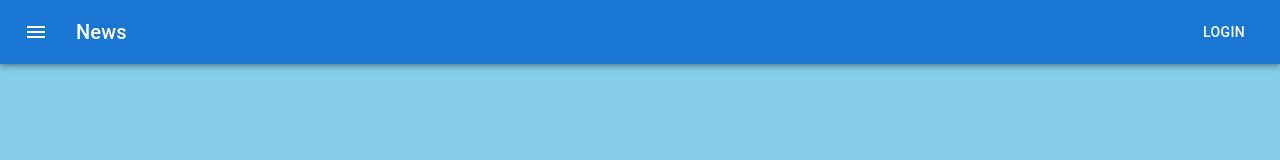
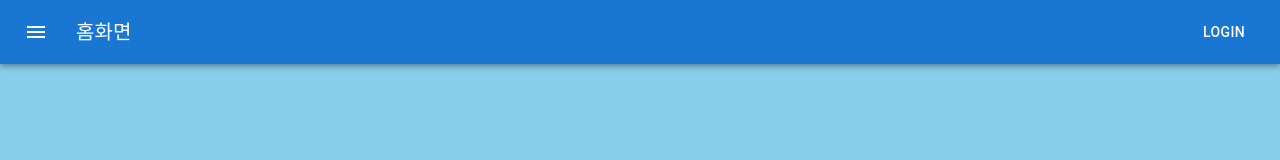
Before and after one commit to Mocatteru/DevPrcPortfolio, a React (Create React App) app: page / in a window 1280 px wide. Shown: the top 160 px of the page. Built offline with nearby package versions, Linux system fonts and the light colour scheme.

Commit message:
ButtonAppbar props 추가

```diff
--- a/package.json
+++ b/package.json
@@ -23,7 +23,8 @@
     "styled-components": "^6.0.8",
     "typescript": "*",
     "web-vitals": "^2.1.4",
-    "yarn": "^1.22.22"
+    "yarn": "^1.22.22",
+    "zustand": "^4.5.4"
   },
   "scripts": {
     "start": "react-scripts start",
--- a/src/compoenents/Appbar.tsx
+++ b/src/compoenents/Appbar.tsx
@@ -9,7 +9,11 @@ import MenuIcon from '@mui/icons-material/Menu';
 import { Sider } from './Sider/Sider';
 import { Drawer } from '@mui/material';
 
-export default function ButtonAppBar() {
+interface appbar {
+  title?: string;
+}
+
+export default function ButtonAppBar(props: appbar) {
   const [isOpenSider, setOpenSider] = useState<boolean>(false);
 
   const toggleDrawer = (open: boolean) => (event: React.KeyboardEvent | React.MouseEvent) => {
@@ -42,7 +46,7 @@ export default function ButtonAppBar() {
             <MenuIcon />
           </IconButton>
           <Typography variant='h6' component='div' sx={{ flexGrow: 1 }}>
-            News
+            {props.title}
           </Typography>
           <Button color='inherit'>Login</Button>
         </Toolbar>
--- a/src/pages/home/home-screen.tsx
+++ b/src/pages/home/home-screen.tsx
@@ -39,7 +39,7 @@ function HomeScreen() {
         backgroundColor: 'skyblue'
       }}
     >
-      <ButtonAppBar />
+      <ButtonAppBar title='홈화면' />
 
       <Box sx={{ flex: 1 }}>
         <Typography>실험1</Typography>
```
Also changed, not shown: 1 other file (tests, documents, lock files or other folders).
